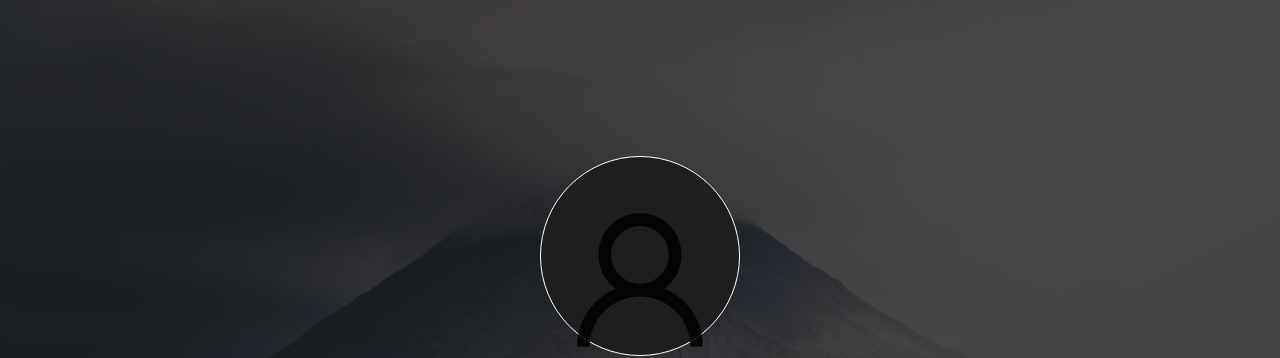
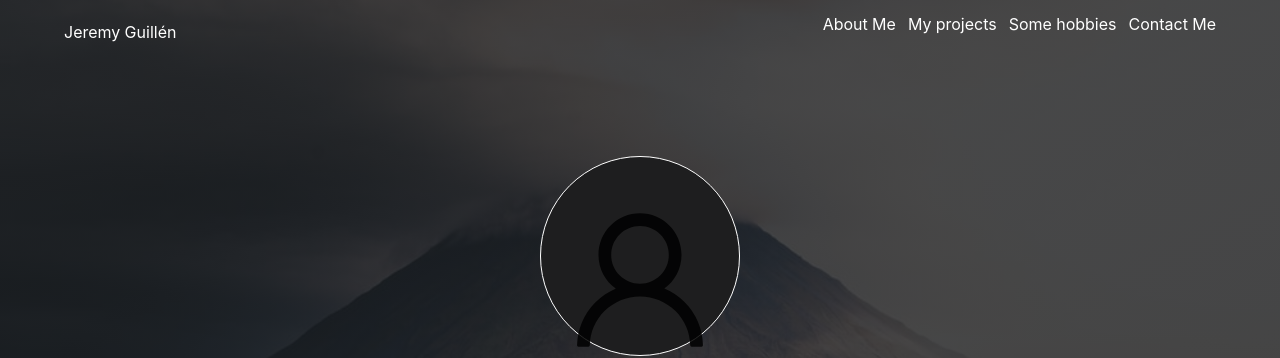
Before and after one commit to GuillenJeremy/my-portafolio, a Gatsby site: page / in a window 1280 px wide. Shown: the top 358 px of the page. Built offline with nearby package versions, Linux system fonts and the light colour scheme; Gatsby itself is replaced by a stand-in of ours.

Commit message:
adding navbar and animation to header

```diff
--- a/src/components/header/header.scss
+++ b/src/components/header/header.scss
@@ -1,4 +1,5 @@
 @import '../../styles/variables.scss';
+@import '../../styles/animations.scss';
 .header {
     height: 80vh;
     background-image: linear-gradient(to right bottom, rgba($header-backgorund, 0.8), rgba($header-backgorund-dark, 0.8)), url('../../../static/background.jpg');
@@ -19,6 +20,10 @@
         display: flex;
         align-items: flex-end;
         justify-content: center;
+
+        animation-name: moveInBottom;
+        animation-duration: 1s;
+        animation-timing-function: ease-out;
     }
 }
 
@@ -27,6 +32,9 @@
     color: $color-text;
     text-align: center;
     margin-bottom: 0;
+    animation-name: moveInLeft;
+    animation-duration: 1s;
+    animation-timing-function: ease-out;
 }
 
 .subtitle {
@@ -34,6 +42,9 @@
     color: $color-text;
     text-align: center;
     font-weight: 300;
+    animation-name: moveInRight;
+    animation-duration: 1s;
+    animation-timing-function: ease-out;
 }
 
 .user-icon {
--- /dev/null
+++ b/src/components/navbar/navbar.scss
@@ -0,0 +1,49 @@
+@import '../../styles/variables.scss';
+
+.menu {
+    background-color: rgba($color: #000000, $alpha: .0);
+    position: fixed;
+    top: 0;
+    left: 0;
+    width: 100%;
+
+    &__wrapper {
+        width: 90%;
+        height: 65px;
+        display: flex;
+        justify-content: space-between;
+        align-items: center;
+        margin: auto;
+    }
+
+    &__title,
+    &__item a{
+        font-size: 1rem;
+        color: $color-text;
+        margin: 0;
+        position: relative;
+    }
+
+    &__item a::after {
+        content: '';
+        width: 0%;
+        position: absolute;
+        height: 2px;
+        bottom: -5px;
+        left: 50%;
+        background-color: $color-text;
+        transition: all .2s;
+    }
+
+    &__item a:hover::after {
+        width: 100%;
+        left: 0;
+    }
+
+    &__list {
+        list-style: none;
+        font-size: 1rem;
+        display: flex;
+        gap: 0 12px;
+    }
+}
--- /dev/null
+++ b/src/components/navbar/navbar.tsx
@@ -0,0 +1,27 @@
+import React from 'react';
+import './navbar.scss';
+export const Navbar: React.FC = () => {
+    return (
+        <nav className="menu">
+            <div className="menu__wrapper">
+                <div className="menu__title-container">
+                    <p className="menu__title">Jeremy Guillén</p>
+                </div>
+                <ul className="menu__list">
+                    <li className="menu__item">
+                        <a>About Me</a>
+                    </li>
+                    <li className="menu__item">
+                        <a>My projects</a>
+                    </li>
+                    <li className="menu__item">
+                        <a>Some hobbies</a>
+                    </li>
+                    <li className="menu__item">
+                        <a>Contact Me</a>
+                    </li>
+                </ul>
+            </div>
+        </nav>
+    )
+}
--- a/src/pages/index.tsx
+++ b/src/pages/index.tsx
@@ -1,6 +1,7 @@
 import * as React from "react";
 import Layout from '../components/layout/layout';
 import { Header } from "../components/header/header";
+import { Navbar } from '../components/navbar/navbar';
 
 // markup
 const IndexPage = () => {
@@ -8,6 +9,7 @@ const IndexPage = () => {
     <Layout>
       <main>
         <title>Jeremy Guillen | Front end developer</title>
+        <Navbar />
         <Header />
       </main>
     </Layout>
--- /dev/null
+++ b/src/styles/animations.scss
@@ -0,0 +1,43 @@
+@keyframes moveInLeft {
+    0% {
+        opacity: 0;
+        transform: translateX(-6.25rem);
+    }
+
+    80% {
+        transform: translateX(0.625rem);
+    }
+
+    100% {
+        transform: translateX(0);
+        opacity: 1;
+    }
+}
+
+@keyframes moveInRight {
+    0% {
+        opacity: 0;
+        transform: translateX(6.25rem);
+    }
+
+    80% {
+        transform: translateX(-0.625rem);
+    }
+
+    100% {
+        transform: translateX(0);
+        opacity: 1;
+    }
+}
+
+@keyframes moveInBottom {
+    0% {
+        opacity: 0;
+        transform: translateY(-2.5rem);
+    }
+
+    100% {
+        opacity: 1;
+        transform: translateY(0);
+    }
+}
```
